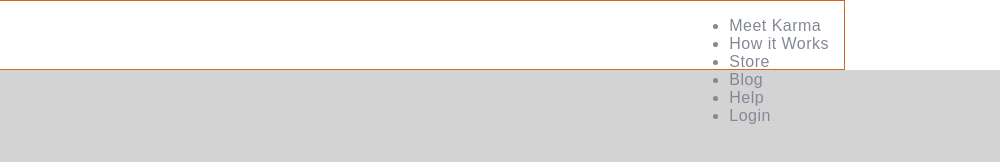
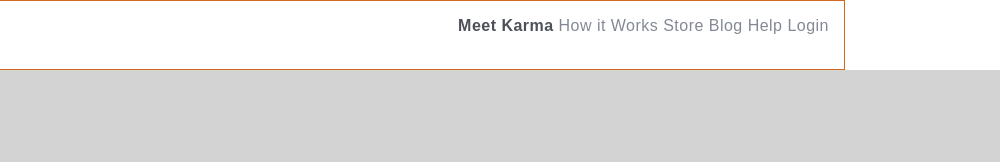
Before and after one commit to misterhamm/startup-landing-page-clone, a plain HTML site: page index.html in a window 1280 px wide. Shown: the full height of the page, 280-1280 px from the left. Drawn offline with Linux system fonts and the light colour scheme.

Commit message:
nav bar styling

```diff
--- a/css/style.css
+++ b/css/style.css
@@ -1,4 +1,7 @@
-/*! normalize.css v3.0.2 | MIT License | git.io/normalize */
+
+*, *:before, *:after {
+  box-sizing: inherit;
+}/*! normalize.css v3.0.2 | MIT License | git.io/normalize */
 
 /**
  * 1. Set default font family to sans-serif.
@@ -10,6 +13,7 @@ html {
   font-family: sans-serif; /* 1 */
   -ms-text-size-adjust: 100%; /* 2 */
   -webkit-text-size-adjust: 100%; /* 2 */
+    box-sizing: border-box;
 }
 
 /**
@@ -433,8 +437,6 @@ body {
     font-size: 16px;
     color: #838994;
     letter-spacing: 0.03em;
-    -webkit-font-smoothing: antialiased;
-
 }
 
 div {
@@ -451,15 +453,27 @@ div {
     margin: 0 auto;
 }
 
-ul {
+ul > li{
     display: inline-block;
+    list-style: none;
 }
 
 .links {
     float: right;
-    }
+}
 
 .content {
     padding: 0px 15px;
     box-sizing: border-box;
 }
+
+.active {
+    color: #4C5058;
+    font-weight: 600;
+}
+
+li:hover {
+    color:black;
+    cursor: pointer;
+    transition: color 0.5s ease;
+}
--- a/index.html
+++ b/index.html
@@ -10,7 +10,7 @@
     <nav class="top-navigation">
         <div class="content">
             <ul class="links">
-                <li class="meet">Meet Karma</li>
+                <li class="active">Meet Karma</li>
                 <li>How it Works</li>
                 <li>Store</li>
                 <li>Blog</li>
```
